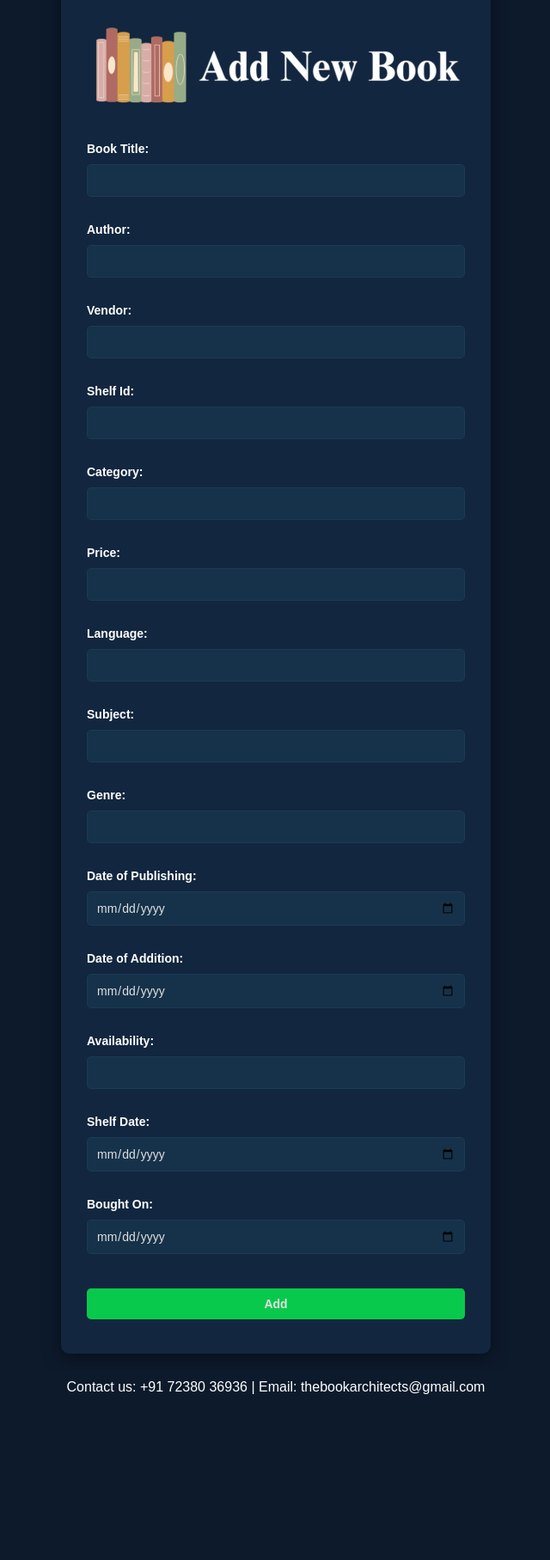
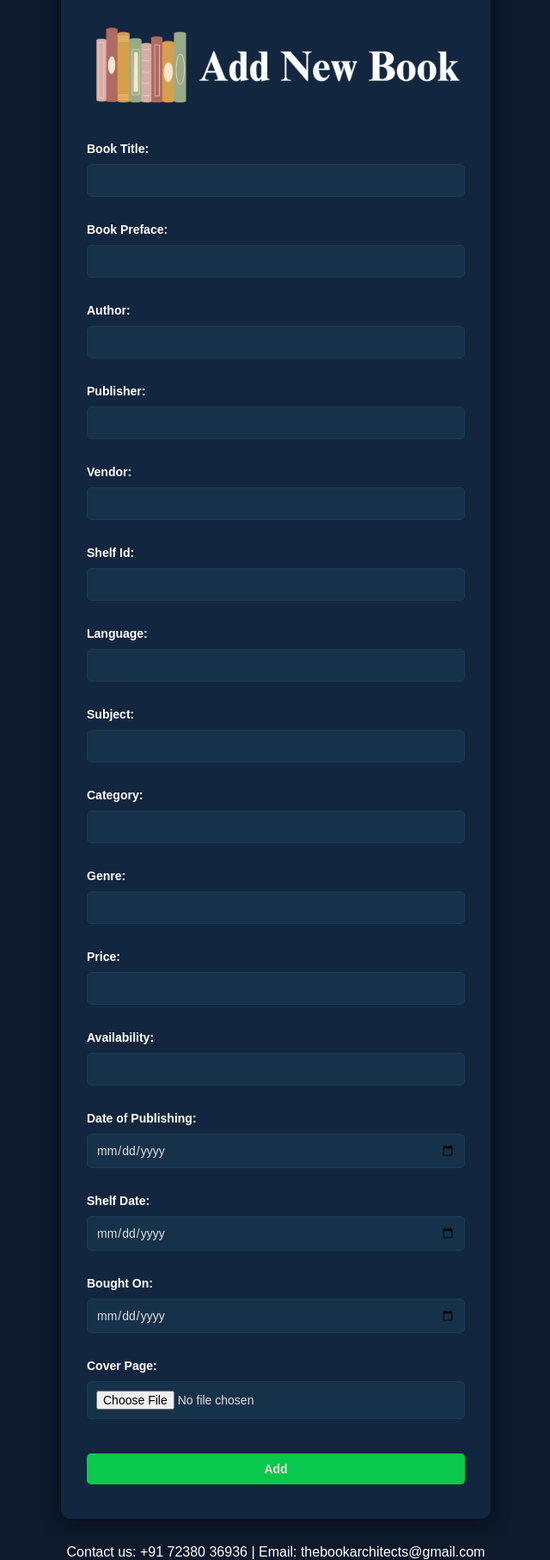
Before and after one commit to nasaprayas/LIBRARY, a Flask app: page /add_book in a window 1280 px wide. Shown: the part 101-1916 px from the top of the page at 86% size, without its empty margins (319-959 px from the left). Before the commit the page ends 1723 px from the top, so only its background shows below. Run offline with Flask 3, Linux system fonts and the light colour scheme.

Commit message:
add book added

```diff
--- a/Routes/routes.py
+++ b/Routes/routes.py
@@ -45,7 +45,12 @@ def add_empoyee():
 
 @bp.route('/add_book', methods=['GET', 'POST'])
 def add_book():
-    return render_template('add_book.html')
+    if request.method == 'POST':
+        book = BookController.add_book()
+        if 'error' in book:
+            return render_template('add_book.html', error=book['error'])
+        return render_template('add_book.html', error='')
+    return render_template('add_book.html', error='')
 
 @bp.route('/add_author', methods=['GET', 'POST'])
 def add_author():
--- a/Templates/add_book.html
+++ b/Templates/add_book.html
@@ -13,8 +13,16 @@
             <input type="text" id="book_title" name="title" required>
         </div>
         <div>
+            <label for="book_preface">Book Preface:</label>
+            <input type="text" id="book_preface" name="preface" required>
+        </div>
+        <div>
             <label for="author_name">Author:</label>
-            <input type="text" id="author_name" name="autho_name" readonly>
+            <input type="text" id="author_name" name="author_name" required>
+        </div>
+        <div>
+            <label for="publisher_name">Publisher:</label>
+            <input type="text" id="publisher_name" name="publisher_name" required>
         </div>
         <div>
             <label for="vendor_name">Vendor:</label>
@@ -25,14 +33,6 @@
             <input type="text" id="shelf_id" name="shelf_id" required>
         </div>
         <div>
-            <label for="category">Category:</label>
-            <input type="text" id="category" name="category" required>
-        </div>
-        <div>
-            <label for="price">Price:</label>
-            <input type="text" id="price" name="price" required>
-        </div>
-        <div>
             <label for="language_name">Language:</label>
             <input type="text" id="language_name" name="language" required>
         </div>
@@ -41,28 +41,36 @@
             <input type="text" id="subject_name" name="subject" required>
         </div>
         <div>
+            <label for="category">Category:</label>
+            <input type="text" id="category" name="category" required>
+        </div>
+        <div>
             <label for="genre">Genre:</label>
             <input type="text" id="genre" name="genre" required>
         </div>
         <div>
-            <label for="date_of_publishing">Date of Publishing: </label>
-            <input type="date" id="date_of_publishing" name="date_of_publishing" required>
-        </div>
-        <div>
-            <label for="date_of_addition">Date of Addition: </label>
-            <input type="date" id="date_of_addition" name="date_of_addition" required>
+            <label for="price">Price:</label>
+            <input type="text" id="price" name="price" required>
         </div>
         <div>
             <label for="availability">Availability: </label>
             <input type="text" id="availability" name="availability" required>
         </div>
         <div>
+            <label for="date_of_publishing">Date of Publishing: </label>
+            <input type="date" id="date_of_publishing" name="date_of_publishing">
+        </div>
+        <div>
             <label for="shelf_date">Shelf Date: </label>
-            <input type="date" id="shelf_date" name="shelf_date" required>
+            <input type="date" id="shelf_date" name="shelf_date">
         </div>
         <div>
             <label for="bought_on">Bought On: </label>
-            <input type="date" id="bought_on" name="bought_on" required>
+            <input type="date" id="bought_on" name="bought_on">
+        </div>
+        <div>
+            <label for="cover_page">Cover Page: </label>
+            <input type="file" id="cover_page" name="cover_page">
         </div>
         <button type="submit">Add</button>
     </form>
--- a/Templates/layout.html
+++ b/Templates/layout.html
@@ -14,9 +14,11 @@
 <body>
     <nav class="sidenav disappear" id="side_nav">
         {% if current_user.is_authenticated and current_user.type == 'member' %}
+        <a href="/home_page">Home</a>
         <a href="/dashboard">Dashboard</a>
         <a href="/logout">Log Out</a>
         {% elif current_user.is_authenticated and current_user.type == 'admin' %}
+        <a href="/home_page">Home</a>
         <a href="/dashboard">Dashboard</a>
         <div class="dropdown">
             <button class="dropbtn">Add</button>
@@ -57,6 +59,7 @@
         </div>
         <a href="/logout">Log Out</a>
         {% else %}
+        <a href="/home_page">Home</a>
         <a href="/login">Log In</a>
         <a href="/signup">Sign Up</a>
         {% endif %}
--- a/config/config.py
+++ b/config/config.py
@@ -1,2 +1,3 @@
 PROFILE_UPLOAD_FOLDER= r"D:\LIBRARY\Static\media\profile_pics"
+COVER_UPLOAD_FOLDER= r"D:\LIBRARY\Static\media\book_covers"
 ALLOWED_FORMATS=['gif', 'jpeg', 'jpg', 'png']
```
Also changed, not shown: Controllers/controller.py (+16 -4 lines), Models/book_model.py (+8 -7 lines), Services/service.py (+20 -7 lines), Static/media/book_covers/81zeKRGCPpL._SL1500_.jpg (added), Static/media/icons/default.png (renamed from Static/media/profile_pics/default.png), Static/media/profile_pics/Screenshot_2024-04-04_031753.png (deleted), Static/media/profile_pics/Screenshot_2024-07-01_003257.png (deleted), Static/media/profile_pics/Screenshot_2024-11-22_180010.png (deleted), 1 other file.
